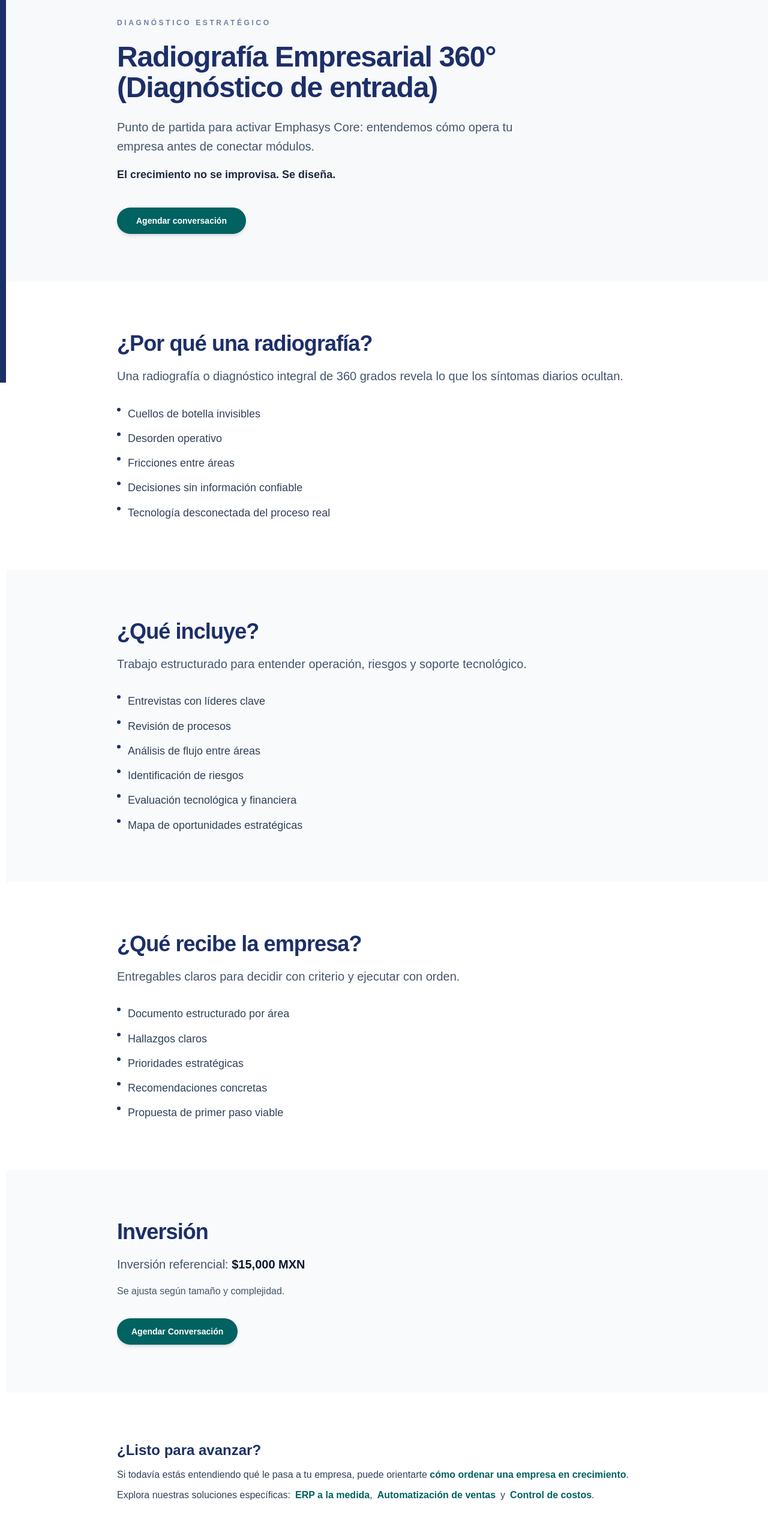
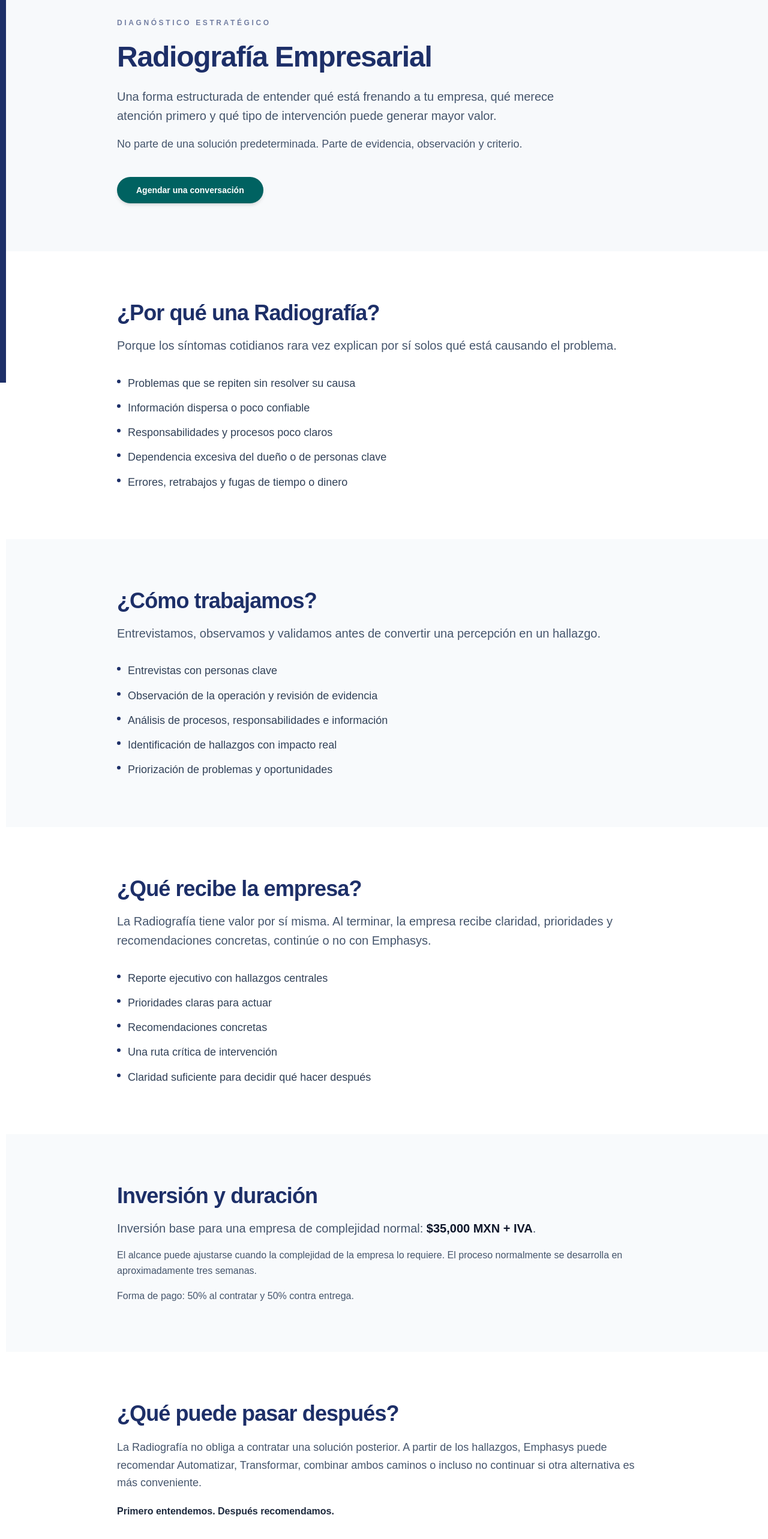
Before and after one commit to EmphaticoOnline/emphasys-web, a Next.js app: page /radiografia-empresarial in a window 1280 px wide. Shown: the part 162-2728 px from the top of the page at 60% size. Built offline with nearby package versions, Linux system fonts and the light colour scheme.

Commit message:
Actualizar Radiografía Empresarial a Oferta Emphasys 1.0

```diff
--- a/app/radiografia-empresarial/page.tsx
+++ b/app/radiografia-empresarial/page.tsx
@@ -3,76 +3,60 @@
 import ContactSection from "@/components/ContactSection";
 
 export const metadata: Metadata = {
-  title: "Radiografía Empresarial 360° | ERP a la medida y control de costos",
+  title: "Radiografía Empresarial | Diagnóstico estratégico para empresas",
   description:
-    "Diagnóstico integral para empresas que buscan ERP a la medida, automatización de ventas y control de costos. Claridad accionable antes de invertir en software.",
-  alternates: {
-    canonical: "/radiografia-empresarial",
-  },
+    "Radiografía Empresarial de Emphasys: diagnóstico estratégico para entender qué está frenando a tu empresa, priorizar problemas y definir el siguiente paso con criterio.",
+  alternates: { canonical: "/radiografia-empresarial" },
   keywords: [
     "Radiografía empresarial",
-    "ERP a la medida",
-    "automatización de ventas",
-    "control de costos",
+    "diagnóstico empresarial",
     "diagnóstico de procesos",
-    "software empresarial",
+    "orden empresarial",
+    "empresa en crecimiento",
+    "control empresarial",
   ],
   openGraph: {
-    title: "Radiografía Empresarial 360° | ERP a la medida y control de costos",
+    title: "Radiografía Empresarial | Emphasys",
     description:
-      "Diagnóstico integral para empresas que buscan ERP a la medida, automatización de ventas y control de costos.",
+      "Diagnóstico estratégico para entender qué está frenando a tu empresa, qué merece atención primero y qué intervención puede generar mayor valor.",
     url: "https://emphasys.mx/radiografia-empresarial",
     type: "article",
-    images: [
-      {
-        url: "/social-card.svg",
-        width: 1200,
-        height: 630,
-        alt: "Radiografía Empresarial 360° | ERP a la medida y control de costos",
-      },
-    ],
+    images: [{ url: "/social-card.svg", width: 1200, height: 630, alt: "Radiografía Empresarial de Emphasys" }],
   },
   twitter: {
     card: "summary_large_image",
-    title: "Radiografía Empresarial 360° | ERP a la medida y control de costos",
+    title: "Radiografía Empresarial | Emphasys",
     description:
-      "Diagnóstico integral para empresas que buscan ERP a la medida, automatización de ventas y control de costos.",
+      "Diagnóstico estratégico para entender qué está frenando a tu empresa y definir el siguiente paso con criterio.",
     images: ["/social-card.svg"],
   },
 };
 
 const content = {
   why: [
-    "Cuellos de botella invisibles",
-    "Desorden operativo",
-    "Fricciones entre áreas",
-    "Decisiones sin información confiable",
-    "Tecnología desconectada del proceso real",
+    "Problemas que se repiten sin resolver su causa",
+    "Información dispersa o poco confiable",
+    "Responsabilidades y procesos poco claros",
+    "Dependencia excesiva del dueño o de personas clave",
+    "Errores, retrabajos y fugas de tiempo o dinero",
   ],
   includes: [
-    "Entrevistas con líderes clave",
-    "Revisión de procesos",
-    "Análisis de flujo entre áreas",
-    "Identificación de riesgos",
-    "Evaluación tecnológica y financiera",
-    "Mapa de oportunidades estratégicas",
+    "Entrevistas con personas clave",
+    "Observación de la operación y revisión de evidencia",
+    "Análisis de procesos, responsabilidades e información",
+    "Identificación de hallazgos con impacto real",
+    "Priorización de problemas y oportunidades",
   ],
   deliverables: [
-    "Documento estructurado por área",
-    "Hallazgos claros",
-    "Prioridades estratégicas",
+    "Reporte ejecutivo con hallazgos centrales",
+    "Prioridades claras para actuar",
     "Recomendaciones concretas",
-    "Propuesta de primer paso viable",
+    "Una ruta crítica de intervención",
+    "Claridad suficiente para decidir qué hacer después",
   ],
 };
 
-const SectionWrapper = ({
-  children,
-  background = "bg-white",
-}: {
-  children: ReactNode;
-  background?: string;
-}) => (
+const SectionWrapper = ({ children, background = "bg-white" }: { children: ReactNode; background?: string }) => (
   <section className={`${background} text-slate-900`}>
     <div className="mx-auto max-w-[900px] px-6 py-16 sm:px-10 lg:px-0 lg:py-20">{children}</div>
   </section>
@@ -82,87 +66,40 @@
   <ul className="mt-8 space-y-3 text-base leading-relaxed text-slate-700 md:text-lg">
     {items.map((item) => (
       <li key={item} className="flex gap-3">
-        <span className="mt-1 h-[6px] w-[6px] rounded-full" style={{ backgroundColor: "var(--color-emphasys-blue)" }} />
+        <span className="mt-2 h-[6px] w-[6px] shrink-0 rounded-full" style={{ backgroundColor: "var(--color-emphasys-blue)" }} />
         <span>{item}</span>
       </li>
     ))}
   </ul>
 );
 
-const InvestmentBlock = () => (
-  <div className="space-y-4">
-    <h2
-      className="text-3xl font-semibold leading-tight tracking-tight sm:text-4xl"
-      style={{ color: "var(--color-emphasys-blue)" }}
-    >
-      Inversión
-    </h2>
-    <p className="text-lg leading-relaxed text-slate-600 md:text-xl">
-      Inversión referencial: <span className="font-semibold text-slate-900">$15,000 MXN</span>
-    </p>
-    <p className="text-base leading-relaxed text-slate-600">
-      Se ajusta según tamaño y complejidad.
-    </p>
-    <div className="pt-4">
-      <a
-        href="#contacto"
-        className="inline-flex items-center justify-center rounded-full bg-[var(--color-emphasys-green)] px-6 py-3 text-sm font-semibold text-white shadow-md transition duration-200 ease-out hover:brightness-90 hover:-translate-y-0.5 focus-visible:outline-none focus-visible:ring-2 focus-visible:ring-[var(--color-emphasys-green)] focus-visible:ring-offset-2 focus-visible:ring-offset-white"
-      >
-        Agendar Conversación
-      </a>
-    </div>
-  </div>
-);
-
 const Hero = () => (
   <section className="relative bg-[#F7F9FB] text-slate-900">
     <div className="mx-auto w-full max-w-[900px] px-6 pt-20 pb-16 sm:px-10 lg:px-0 lg:pt-24 lg:pb-20">
-      <p
-        className="text-xs font-semibold uppercase tracking-[0.3em]"
-        style={{ color: "var(--color-emphasys-blue)", opacity: 0.6 }}
-      >
+      <p className="text-xs font-semibold uppercase tracking-[0.3em]" style={{ color: "var(--color-emphasys-blue)", opacity: 0.6 }}>
         Diagnóstico estratégico
       </p>
-      <h1
-        className="mt-6 max-w-[820px] text-[32px] font-extrabold leading-[1.06] tracking-tight md:text-4xl lg:text-5xl"
-        style={{ color: "var(--color-emphasys-blue)" }}
-      >
-        Radiografía Empresarial 360° (Diagnóstico de entrada)
+      <h1 className="mt-6 max-w-[820px] text-[32px] font-extrabold leading-[1.06] tracking-tight md:text-4xl lg:text-5xl" style={{ color: "var(--color-emphasys-blue)" }}>
+        Radiografía Empresarial
       </h1>
-      <p className="mt-6 max-w-[720px] text-lg leading-relaxed text-slate-600 md:text-xl">
-        Punto de partida para activar Emphasys Core: entendemos cómo opera tu empresa antes de conectar módulos.
+      <p className="mt-6 max-w-[760px] text-lg leading-relaxed text-slate-600 md:text-xl">
+        Una forma estructurada de entender qué está frenando a tu empresa, qué merece atención primero y qué tipo de intervención puede generar mayor valor.
       </p>
-      <p className="mt-4 text-base font-semibold leading-relaxed text-slate-800 md:text-lg">
-        El crecimiento no se improvisa. Se diseña.
+      <p className="mt-4 max-w-[760px] text-base leading-relaxed text-slate-600 md:text-lg">
+        No parte de una solución predeterminada. Parte de evidencia, observación y criterio.
       </p>
-      <div className="mt-10 flex flex-wrap gap-4">
-        <a
-          href="#contacto"
-          className="inline-flex items-center justify-center rounded-full bg-[var(--color-emphasys-green)] px-8 py-3 text-sm font-semibold text-white shadow-md transition duration-200 ease-out hover:brightness-90 hover:-translate-y-0.5 focus-visible:outline-none focus-visible:ring-2 focus-visible:ring-[var(--color-emphasys-green)] focus-visible:ring-offset-2 focus-visible:ring-offset-[#F7F9FB]"
-        >
-          Agendar conversación
+      <div className="mt-10">
+        <a href="#contacto" className="inline-flex items-center justify-center rounded-full bg-[var(--color-emphasys-green)] px-8 py-3 text-sm font-semibold text-white shadow-md transition duration-200 ease-out hover:-translate-y-0.5 hover:brightness-90">
+          Agendar una conversación
         </a>
       </div>
     </div>
   </section>
 );
 
-const SectionBlock = ({
-  title,
-  description,
-  items,
-}: {
-  title: string;
-  description?: string;
-  items: string[];
-}) => (
+const SectionBlock = ({ title, description, items }: { title: string; description?: string; items: string[] }) => (
   <div className="space-y-4">
-    <h2
-      className="text-3xl font-semibold leading-tight tracking-tight sm:text-4xl"
-      style={{ color: "var(--color-emphasys-blue)" }}
-    >
-      {title}
-    </h2>
+    <h2 className="text-3xl font-semibold leading-tight tracking-tight sm:text-4xl" style={{ color: "var(--color-emphasys-blue)" }}>{title}</h2>
     {description && <p className="text-lg leading-relaxed text-slate-600 md:text-xl">{description}</p>}
     <List items={items} />
   </div>
@@ -173,21 +110,18 @@
     <>
       <Hero />
 
-      <div id="metodo" className="sr-only" aria-hidden="true" />
-      <div id="impacto" className="sr-only" aria-hidden="true" />
-
       <SectionWrapper background="bg-white">
         <SectionBlock
-          title="¿Por qué una radiografía?"
-          description="Una radiografía o diagnóstico integral de 360 grados revela lo que los síntomas diarios ocultan."
+          title="¿Por qué una Radiografía?"
+          description="Porque los síntomas cotidianos rara vez explican por sí solos qué está causando el problema."
           items={content.why}
         />
       </SectionWrapper>
 
       <SectionWrapper background="bg-slate-50">
         <SectionBlock
-          title="¿Qué incluye?"
-          description="Trabajo estructurado para entender operación, riesgos y soporte tecnológico."
+          title="¿Cómo trabajamos?"
+          description="Entrevistamos, observamos y validamos antes de convertir una percepción en un hallazgo."
           items={content.includes}
         />
       </SectionWrapper>
@@ -195,36 +129,39 @@
       <SectionWrapper background="bg-white">
         <SectionBlock
           title="¿Qué recibe la empresa?"
-          description="Entregables claros para decidir con criterio y ejecutar con orden."
+          description="La Radiografía tiene valor por sí misma. Al terminar, la empresa recibe claridad, prioridades y recomendaciones concretas, continúe o no con Emphasys."
           items={content.deliverables}
         />
       </SectionWrapper>
 
       <SectionWrapper background="bg-slate-50">
-        <InvestmentBlock />
+        <div className="space-y-4">
+          <h2 className="text-3xl font-semibold leading-tight tracking-tight sm:text-4xl" style={{ color: "var(--color-emphasys-blue)" }}>
+            Inversión y duración
+          </h2>
+          <p className="text-lg leading-relaxed text-slate-600 md:text-xl">
+            Inversión base para una empresa de complejidad normal: <span className="font-semibold text-slate-900">$35,000 MXN + IVA</span>.
+          </p>
+          <p className="text-base leading-relaxed text-slate-600">
+            El alcance puede ajustarse cuando la complejidad de la empresa lo requiere. El proceso normalmente se desarrolla en aproximadamente tres semanas.
+          </p>
+          <p className="text-base leading-relaxed text-slate-600">
+            Forma de pago: 50% al contratar y 50% contra entrega.
+          </p>
+        </div>
       </SectionWrapper>
 
       <SectionWrapper background="bg-white">
-        <div className="space-y-3">
-          <h2 className="text-2xl font-semibold text-slate-900" style={{ color: "var(--color-emphasys-blue)" }}>
-            ¿Listo para avanzar?
+        <div className="space-y-5">
+          <h2 className="text-3xl font-semibold leading-tight tracking-tight sm:text-4xl" style={{ color: "var(--color-emphasys-blue)" }}>
+            ¿Qué puede pasar después?
           </h2>
-          <div className="space-y-2 text-base leading-relaxed text-slate-700">
-            <p>
-              Si todavía estás entendiendo qué le pasa a tu empresa, puede orientarte{" "}
-              <a className="text-[var(--color-emphasys-green)] font-semibold" href="/como-ordenar-empresa-en-crecimiento">
-                cómo ordenar una empresa en crecimiento
-              </a>
-              .
-            </p>
-            <p>
-              Explora nuestras soluciones específicas:
-              <a className="text-[var(--color-emphasys-green)] font-semibold ml-2" href="/erp-a-la-medida">ERP a la medida</a>,
-              <a className="text-[var(--color-emphasys-green)] font-semibold ml-2" href="/automatizacion-ventas">Automatización de ventas</a>
-              <span className="ml-2">y</span>
-              <a className="text-[var(--color-emphasys-green)] font-semibold ml-2" href="/control-de-costos">Control de costos</a>.
-            </p>
-          </div>
+          <p className="text-lg leading-relaxed text-slate-600">
+            La Radiografía no obliga a contratar una solución posterior. A partir de los hallazgos, Emphasys puede recomendar Automatizar, Transformar, combinar ambos caminos o incluso no continuar si otra alternativa es más conveniente.
+          </p>
+          <p className="text-base font-semibold leading-relaxed text-slate-800">
+            Primero entendemos. Después recomendamos.
+          </p>
         </div>
       </SectionWrapper>
 
```
